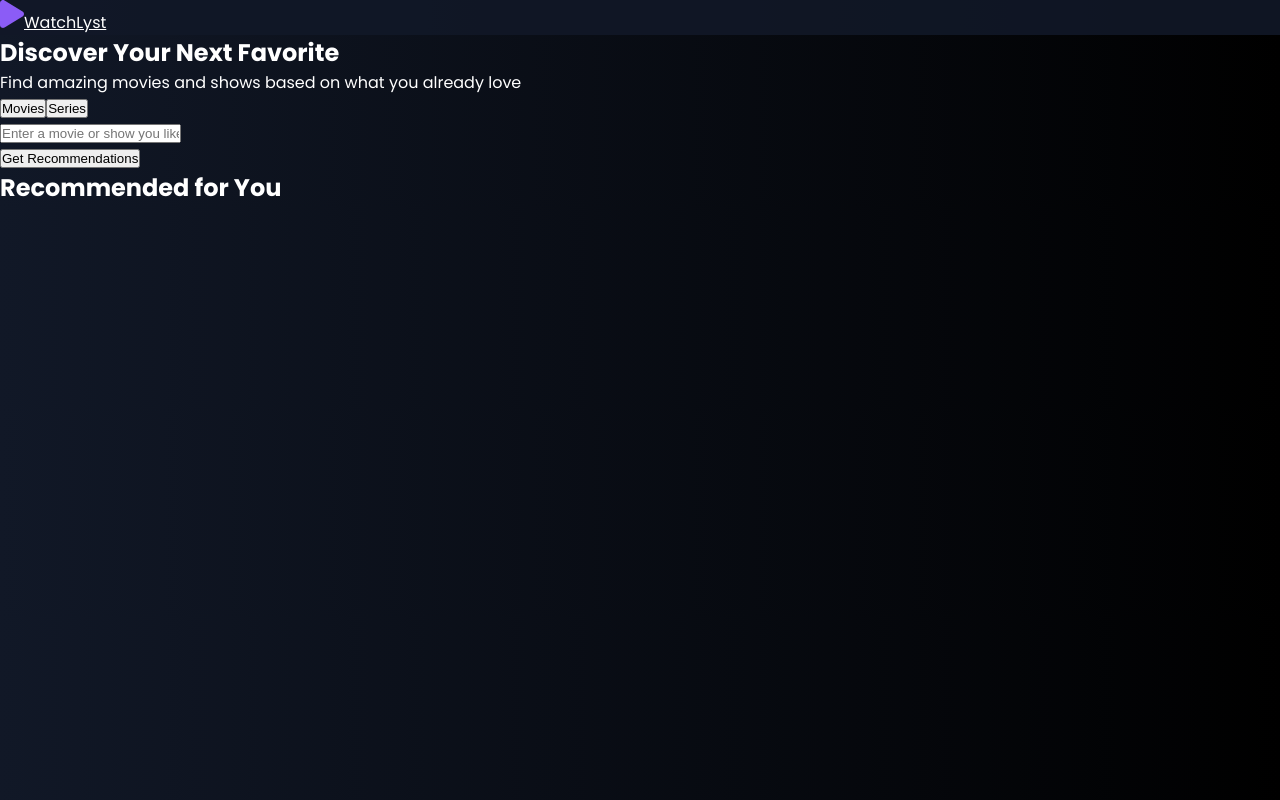
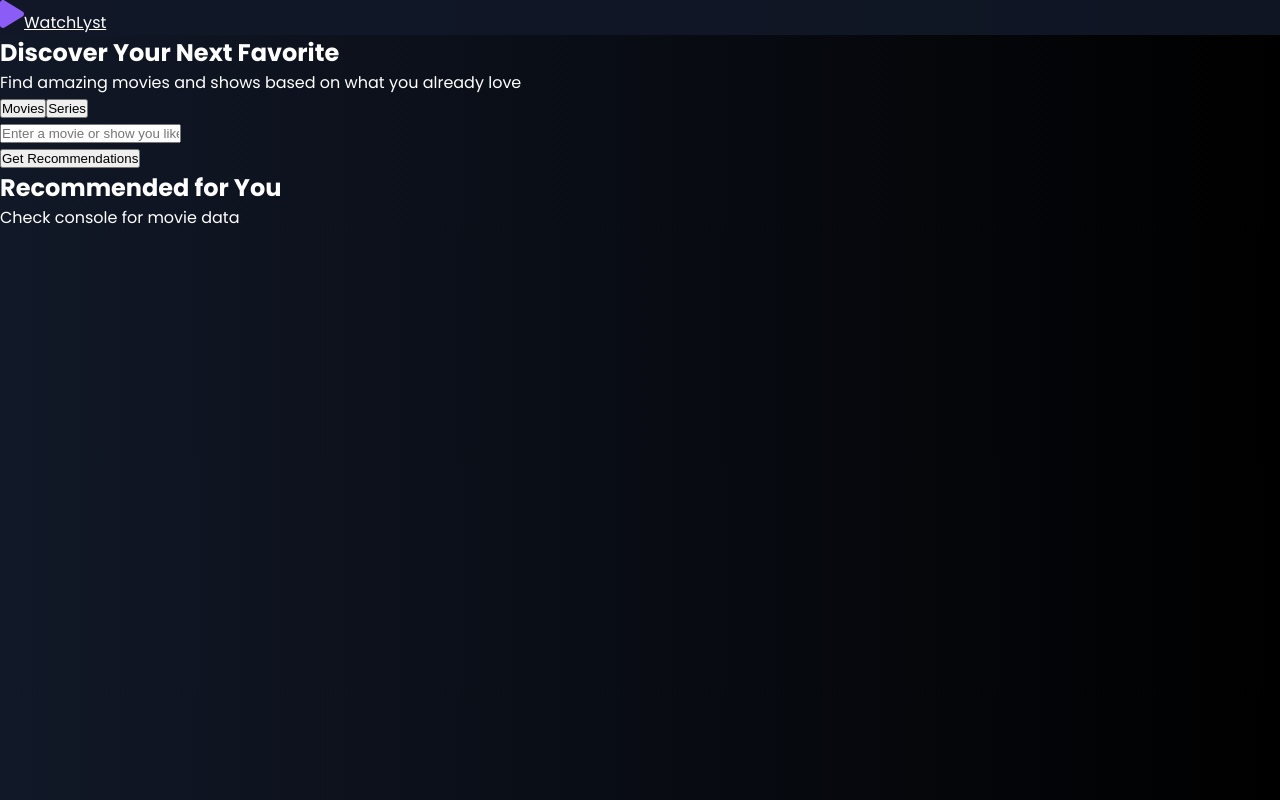
Before and after one commit to maxjvjohansson/watchlyst-app, a React (Vite) app: page / in a window 1280 px wide. Built offline with nearby package versions, Linux system fonts and the light colour scheme; no server answers.

Commit message:
Updated tmdb API connection and test fetched movie

```diff
--- a/src/components/MovieSection/MovieCard.tsx
+++ b/src/components/MovieSection/MovieCard.tsx
@@ -1,3 +1,9 @@
+import ApiTest from "@/services/tmdb";
+
 export default function MovieCard() {
-  return <article></article>;
+  return (
+    <article>
+      <ApiTest />
+    </article>
+  );
 }
--- a/src/main.tsx
+++ b/src/main.tsx
@@ -1,11 +1,6 @@
-import { StrictMode } from "react";
 import { createRoot } from "react-dom/client";
 import App from "./App.tsx";
 import "./variables.css";
 import "./reset.css";
 
-createRoot(document.getElementById("root")!).render(
-  <StrictMode>
-    <App />
-  </StrictMode>
-);
+createRoot(document.getElementById("root")!).render(<App />);
--- a/src/services/tmdb.ts
+++ /dev/null
@@ -1 +0,0 @@
-const API_KEY = import.meta.env.VITE_TMDB_API_KEY as string;
--- /dev/null
+++ b/src/services/tmdb.tsx
@@ -0,0 +1,10 @@
+export default function ApiTest() {
+  const API_KEY = import.meta.env.VITE_TMDB_API_KEY as string;
+
+  fetch(`https://api.themoviedb.org/3/movie/950387?api_key=${API_KEY}`)
+    .then((res) => res.json())
+    .then((data) => console.log(data))
+    .catch((err) => console.error(err));
+
+  return <div>Check console for movie data</div>;
+}
```
